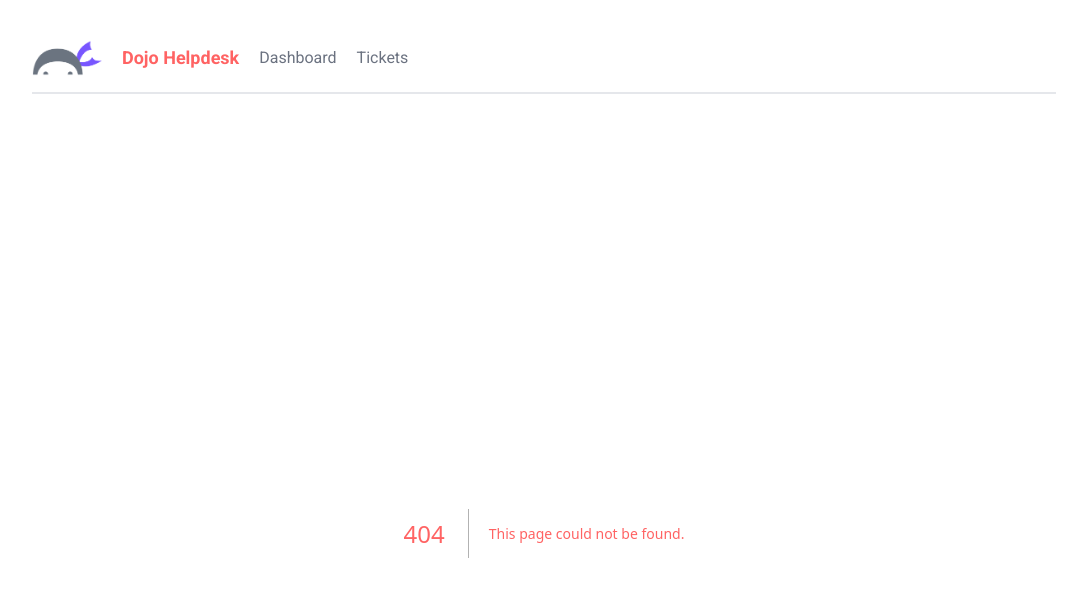
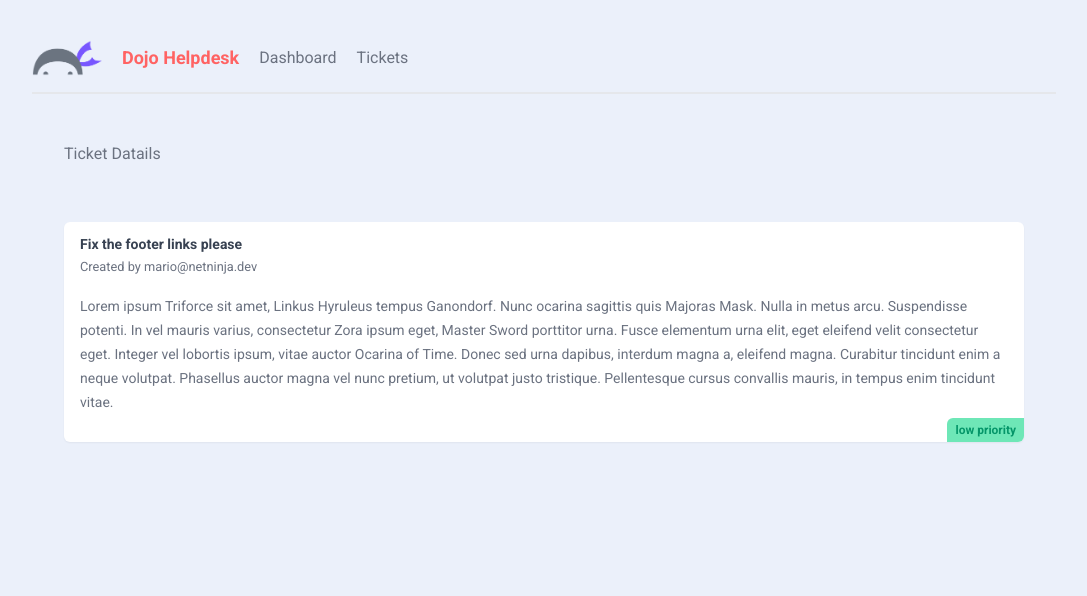
Before and after one commit to Chamiln17/Dojo_Desk_NextJS, a Next.js app: page /tickets/1 in a window 1280 px wide. Before the commit this address had no page. Shown: the top 596 px of the page, without its empty margins (96-1183 px from the left). Built offline with nearby package versions, Linux system fonts and the light colour scheme; data requests are answered from the project's data file.

Commit message:
added dynamic routes for each ticket

```diff
--- a/app/tickets/TicketList.jsx
+++ b/app/tickets/TicketList.jsx
@@ -1,9 +1,10 @@
+import Link from 'next/link';
 import React from 'react'
 
 async function getTickets() {
   const response = await fetch('http://localhost:4000/tickets' , {
     next : {
-      revalidate : 10
+      revalidate : 0 // never gets data from cache
     }
   } )
   const json = await response.json()
@@ -16,9 +17,11 @@
     <>
     {tickets.map((ticket) => (
       <div key={ticket.id} className='card my-5'>
-        <h5>{ticket.title}</h5>
-        <p>{ticket.body.slice(0,200)}...</p>
-        <div className={`pill ${ticket.priority}`}>{ticket.priority}</div>
+        <Link href={`/tickets/${ticket.id}`}>
+          <h5>{ticket.title}</h5>
+          <p>{ticket.body.slice(0,200)}...</p>
+          <div className={`pill ${ticket.priority}`}>{ticket.priority}</div>
+        </Link>
       </div>
     ))}
     </>
--- /dev/null
+++ b/app/tickets/[id]/page.jsx
@@ -0,0 +1,29 @@
+import React from 'react'
+
+async function getTickets(id) {
+    const response = await fetch('http://localhost:4000/tickets/'+ id , {
+      next : {
+        revalidate : 0 // never gets data from cache
+      }
+    } )
+    const json = await response.json()
+    return json
+  }
+
+export default async function TicketDetails({params}) {
+    const id = params.id;
+    const ticket = await getTickets(id);
+  return (
+    <main>
+        <nav>
+           <h3>Ticket Datails</h3>
+        </nav>
+        <div className='card'>
+                    <h3>{ticket.title}</h3>
+                    <small>Created by {ticket.user_email}</small>
+                    <p>{ticket.body}</p>
+                <div className={`pill ${ticket.priority}`}>{ticket.priority} priority</div>
+            </div>
+    </main>
+  )
+}
```
